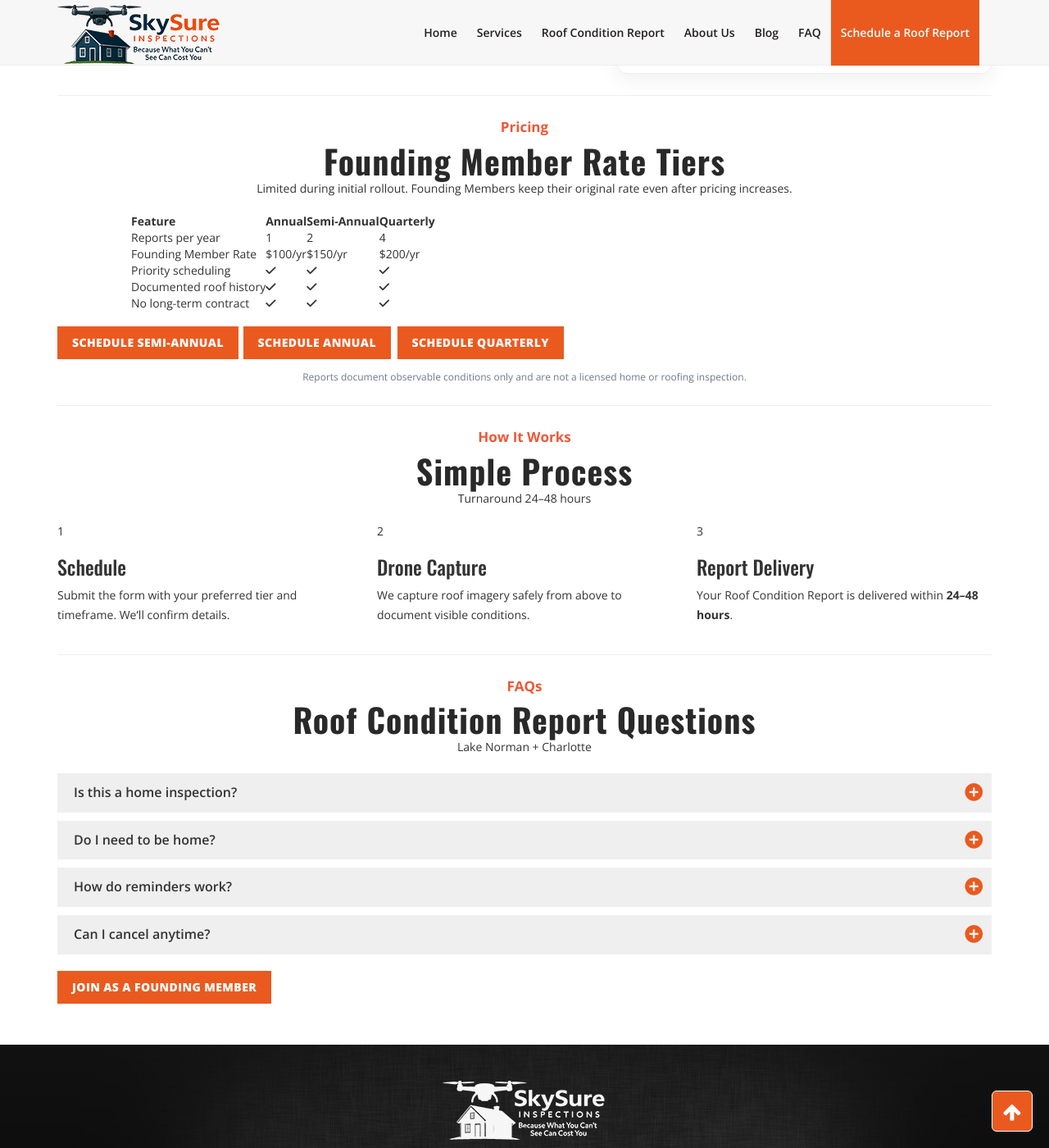
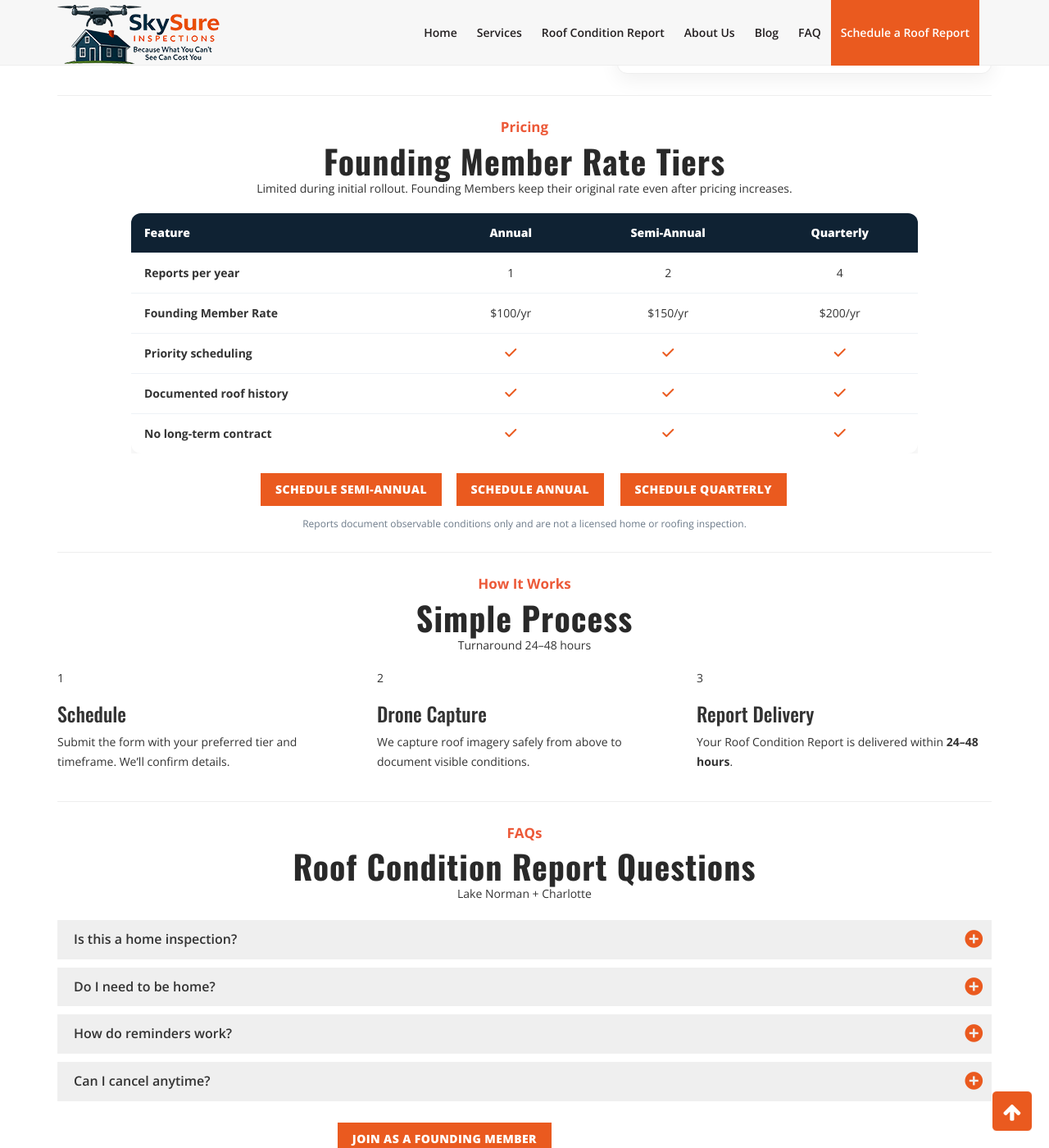
Before and after one commit to ahdworsky/Beta, a Jekyll site: the page roof-condition-report.html, which Jekyll copies as it is, in a window 1280 px wide and 1400 px high, scrolled down 1049 px. Shown: the whole window at 82% size. Built offline with Jekyll 4.4.1, drawn with Linux system fonts in a browser that asks for light colours; nearby versions of some CDN libraries; library files that are not in the unit come from our copies.

Commit message:
Add files via upload

```diff
--- a/css/style.css
+++ b/css/style.css
@@ -1468,3 +1468,67 @@ i.fa-link, .fa.fa-link { display: none !important; }
 @media (max-width: 480px){
   .btn-primary-cta, .btn-secondary-cta{ width: 92%; text-align:center; }
 }
+
+
+/* ============================
+   Founding Member Rate Table
+   ============================ */
+.table-responsive{
+  width: 100%;
+  overflow-x: auto;
+  -webkit-overflow-scrolling: touch;
+}
+
+table.tier-table{
+  width: 100%;
+  border-collapse: separate;
+  border-spacing: 0;
+  background: #fff;
+  border-radius: 12px;
+  overflow: hidden;
+  box-shadow: 0 10px 28px rgba(0,0,0,0.08);
+}
+
+table.tier-table thead th{
+  background: #0f2233;
+  color: #fff;
+  font-weight: 800;
+  padding: 14px 16px;
+  text-align: center;
+  white-space: nowrap;
+}
+
+table.tier-table thead th:first-child{
+  text-align: left;
+}
+
+table.tier-table tbody td{
+  padding: 14px 16px;
+  border-top: 1px solid #eef2f6;
+  text-align: center;
+  vertical-align: middle;
+  white-space: nowrap;
+}
+
+table.tier-table tbody td:first-child{
+  text-align: left;
+  font-weight: 700;
+  white-space: normal;
+}
+
+/* Font Awesome check color */
+table.tier-table .fa-check,
+table.tier-table .fa-solid.fa-check{
+  color: #ea5a1f;
+  font-size: 16px;
+}
+
+/* Center CTA groups (used on report page) */
+.center-cta{ text-align:center; }
+.center-cta a{ display:inline-block; margin: 6px 6px 0; }
+
+/* Mobile comfort */
+@media (max-width: 768px){
+  table.tier-table thead th,
+  table.tier-table tbody td{ padding: 12px 12px; }
+}
```
